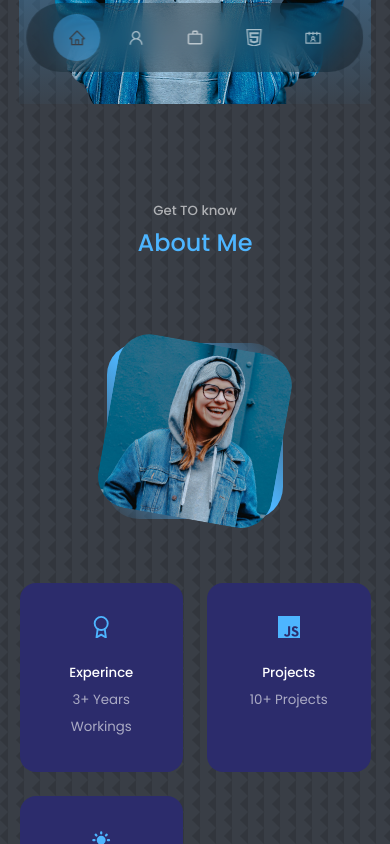
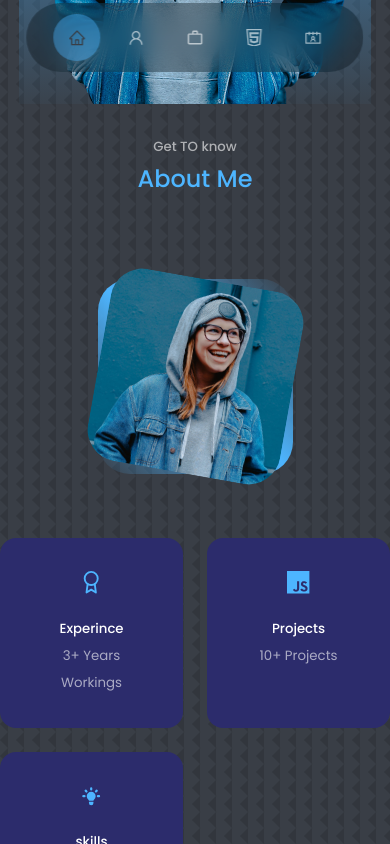
Before and after one commit to shaikareef482/react-portfolio-website1, a React (Create React App) app: page / in a window 390 px wide. Shown: the part 740-1584 px from the top of the page. Built offline with nearby package versions, Linux system fonts and the light colour scheme.

Commit message:
commented the section height

```diff
--- a/src/index.css
+++ b/src/index.css
@@ -22,7 +22,7 @@
 
     --container-width-lg: 75%;
     --container-width-md: 86%;
-    --container-width-ms: 90%;
+    --container-width-sm: 90%;
 
 }
 
@@ -30,9 +30,10 @@ html{
     scroll-behavior: smooth;
 }
 
-::-webkit-scrollbar{
+::-webkit-scrollbar {
     display: none;
 }
+
 
 body{
     font-family: 'Poppins', sans-serif;
@@ -59,7 +60,7 @@ h1{
 
 section{
     margin-top: 8rem;
-    height: 100vh;
+    /* height: 100vh; */
 }
 
 section > h2,section>h5{
@@ -126,7 +127,7 @@ img{
         width: var(--container-width-ms);
     }
     section{
-        margin-top: 6rem;
+        margin-top: 2rem;
     }
 
 }
```
